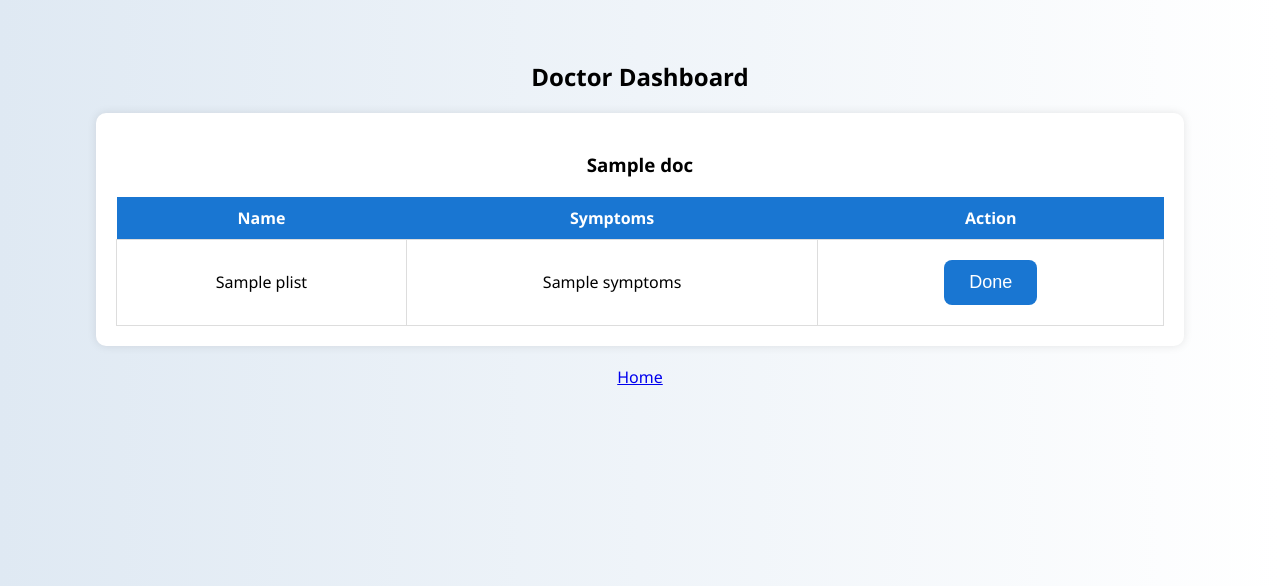
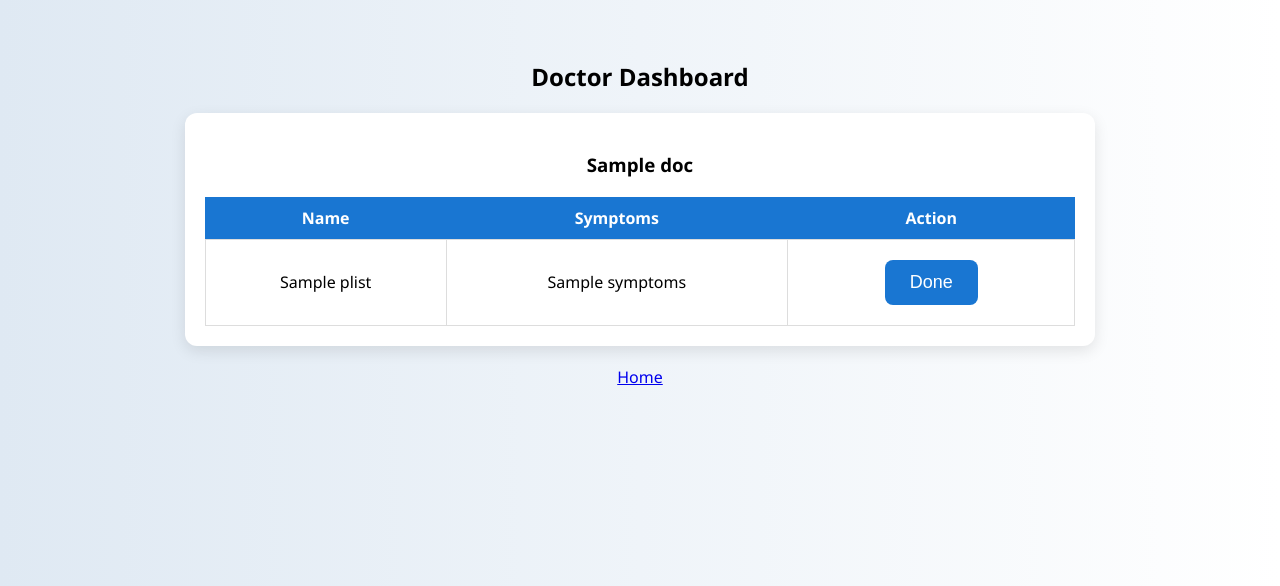
Before and after one commit to nandini-n9993/AI-Hospital-Queue-System, a Flask app: template templates/doctor.html in a window 1280 px wide. Shown: the top 586 px of the page. Run offline with Flask 3, Linux system fonts and the light colour scheme; the template is opened without the code that fills it: most values are stand-ins (such as "Sample title", 1, 10 or a date in 2020).

Commit message:
Update style.css

```diff
--- a/static/style.css
+++ b/static/style.css
@@ -55,10 +55,12 @@ td {
     border: 1px solid #ddd;
 }
 
+
 .card {
     background: white;
     padding: 20px;
-    margin: 20px 0;
-    border-radius: 10px;
-    box-shadow: 0 0 10px rgba(0,0,0,0.1);
+    margin: 20px auto;
+    width: 80%;
+    border-radius: 12px;
+    box-shadow: 0 5px 15px rgba(0,0,0,0.1);
 }
```
